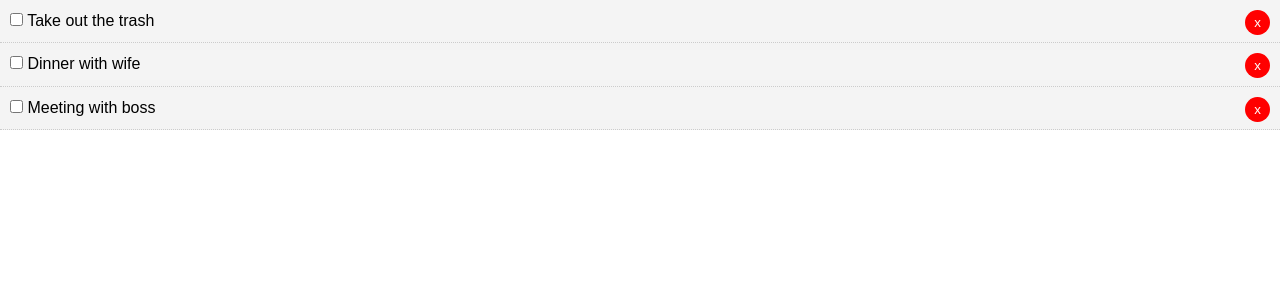
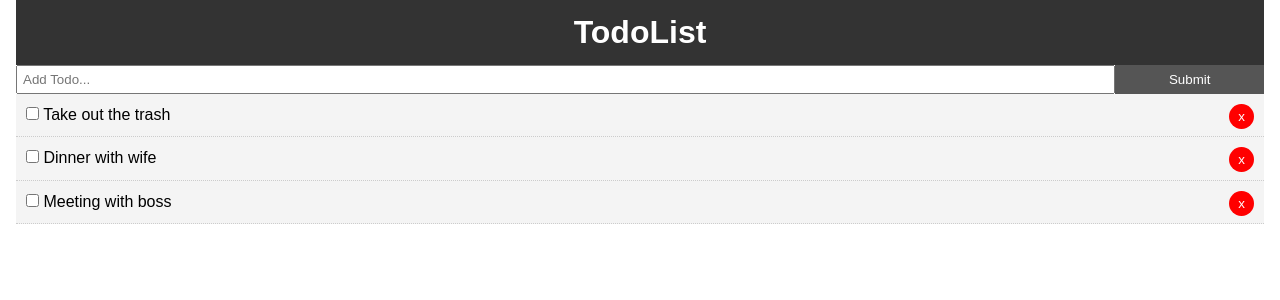
Before and after one commit to wallemang98/react-todo, a React (Create React App) app: page / in a window 1280 px wide. Shown: the top 300 px of the page. Built offline with nearby package versions, Linux system fonts and the light colour scheme.

Commit message:
Added styling and addTodo field

```diff
--- a/src/App.css
+++ b/src/App.css
@@ -19,3 +19,20 @@
   color: #333;
   text-decoration: none;
 }
+
+.container {
+  padding: 0 1rem;
+}
+
+.btn {
+  display: inline-block;
+  border: none;
+  background: #555;
+  color: #fff;
+  padding: 7px 20px;
+  cursor: pointer;
+}
+
+.btn:hover {
+   background: #666;
+}
--- a/src/App.js
+++ b/src/App.js
@@ -1,6 +1,9 @@
 import React, { Component } from 'react';
+
 //our component Todos.js
 import Todos from './components/Todos';
+import Header from './components/layout/Header'
+import AddTodo from './components/AddTodo'
 
 //importing can be used as variables
 //import logo from './logo.svg';
@@ -41,8 +44,8 @@
 
 //delete Todo
   delTodo = (id) => {
-    this.setState({ todos: [...this.state.todos.filter(todo => todo.id
-    !== id)] });
+    this.setState({ todos: [...this.state.todos.filter
+      (todo => todo.id!== id)] });
   }
 
   //render is the only required LIFECYCLE method, renders on browser
@@ -53,8 +56,13 @@
   //console.log(this.state.todos)
   return (
     <div className="App">
-      <Todos todos={this.state.todos} markComplete={ this.markComplete }
-              delTodo={this.delTodo}/>
+      <div className="container">
+        <Header />
+        <AddTodo />
+        <Todos todos={this.state.todos}
+                markComplete={ this.markComplete }
+                delTodo={this.delTodo}/>
+      </div>
     </div>
   );
   }
--- /dev/null
+++ b/src/components/AddTodo.js
@@ -0,0 +1,24 @@
+import React, { Component } from 'react'
+
+export class AddTodo extends Component {
+  render() {
+    return (
+      <div>
+        <form style={{ display: 'flex' }}>
+          <input type="text"
+                 name="title"
+                 style={{ flex: '10', padding: '5px' }}
+                 placeholder="Add Todo... "
+          />
+
+          <input type="submit"
+                 value="Submit"
+                 className="btn"
+                 style={{ flex: '1' }} />
+        </form>
+      </div>
+    )
+  }
+}
+
+export default AddTodo
--- a/src/components/TodoItem.js
+++ b/src/components/TodoItem.js
@@ -38,7 +38,8 @@
 
         { title }
 
-        <button onClick={this.props.delTodo.bind(this, id)} style={btnStyle}>x</button>
+        <button onClick={this.props.delTodo.bind(this, id)}
+          style={btnStyle}>x</button>
 
 
         </p>
--- a/src/components/Todos.js
+++ b/src/components/Todos.js
@@ -12,7 +12,10 @@
   render() {
      return this.props.todos.map((todo) => (
        //passing prop todo, with key todo.id
-       <TodoItem key={todo.id} todo={todo} markComplete={this.props.markComplete} delTodo={this.props.delTodo} />
+       <TodoItem key={todo.id}
+                  todo={todo}
+                  markComplete={this.props.markComplete}
+                  delTodo={this.props.delTodo} />
      ));
    }
 }
--- /dev/null
+++ b/src/components/layout/Header.js
@@ -0,0 +1,17 @@
+import React from 'react';
+
+function Header() {
+  return(
+    <header style={headerStyle}>
+      <h1>TodoList</h1>
+    </header>
+  )
+}
+
+const headerStyle = {
+  background: '#333',
+  color: '#fff',
+  textAlign: 'center',
+  padding: '10px'
+}
+export default Header;
```
